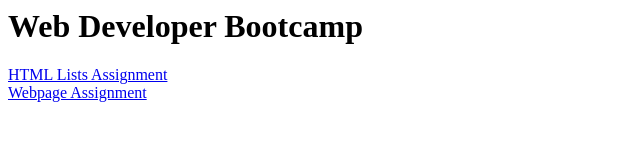
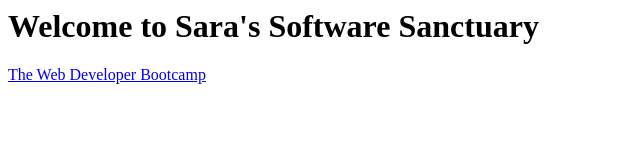
Before and after one commit to sara-wing/sara-wing.github.io, a plain HTML site: page index.html in a window 1280 px wide. Shown: the whole page, without its empty margins (0-640 px from the left). Drawn offline with Linux system fonts and the light colour scheme.

Commit message:
added web dev folder

```diff
--- a/index.html
+++ b/index.html
@@ -1,5 +1,3 @@
-<h1>Web Developer Bootcamp</h1>
+<h1>Welcome to Sara's Software Sanctuary</h1>
 
-<a href='htmlListsAssignment.html'>HTML Lists Assignment</a>
-<br>
-<a href='webpageAssignment.html'>Webpage Assignment</a>
+<a href="web-dev-bootcamp/index.html">The Web Developer Bootcamp</a>
```
Also changed, not shown: web-dev-bootcamp/index.html (added, +5 -0 lines), web-dev-bootcamp/htmlListsAssignment.html (renamed from htmlListsAssignment.html), web-dev-bootcamp/webpageAssignment.html (renamed from webpageAssignment.html).
